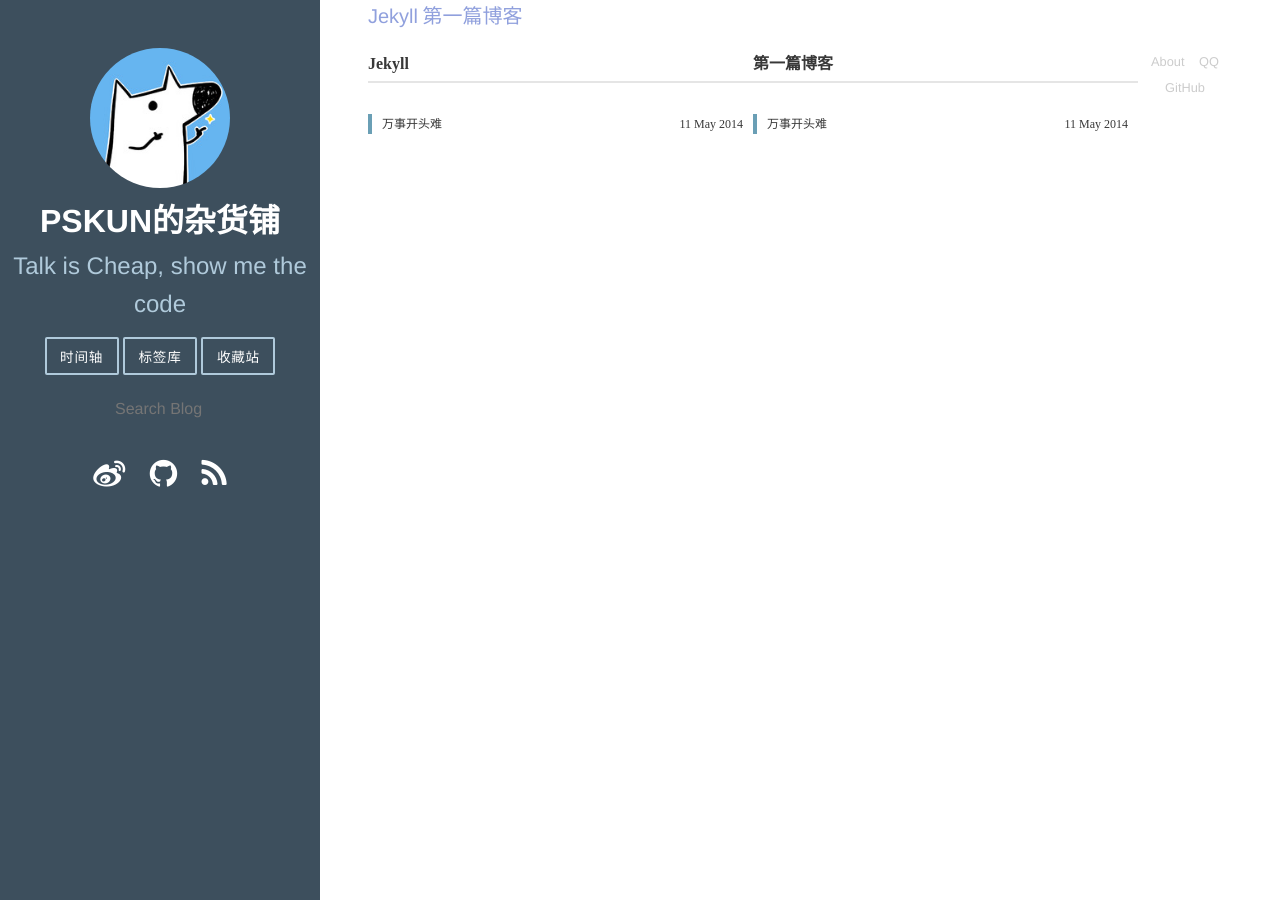
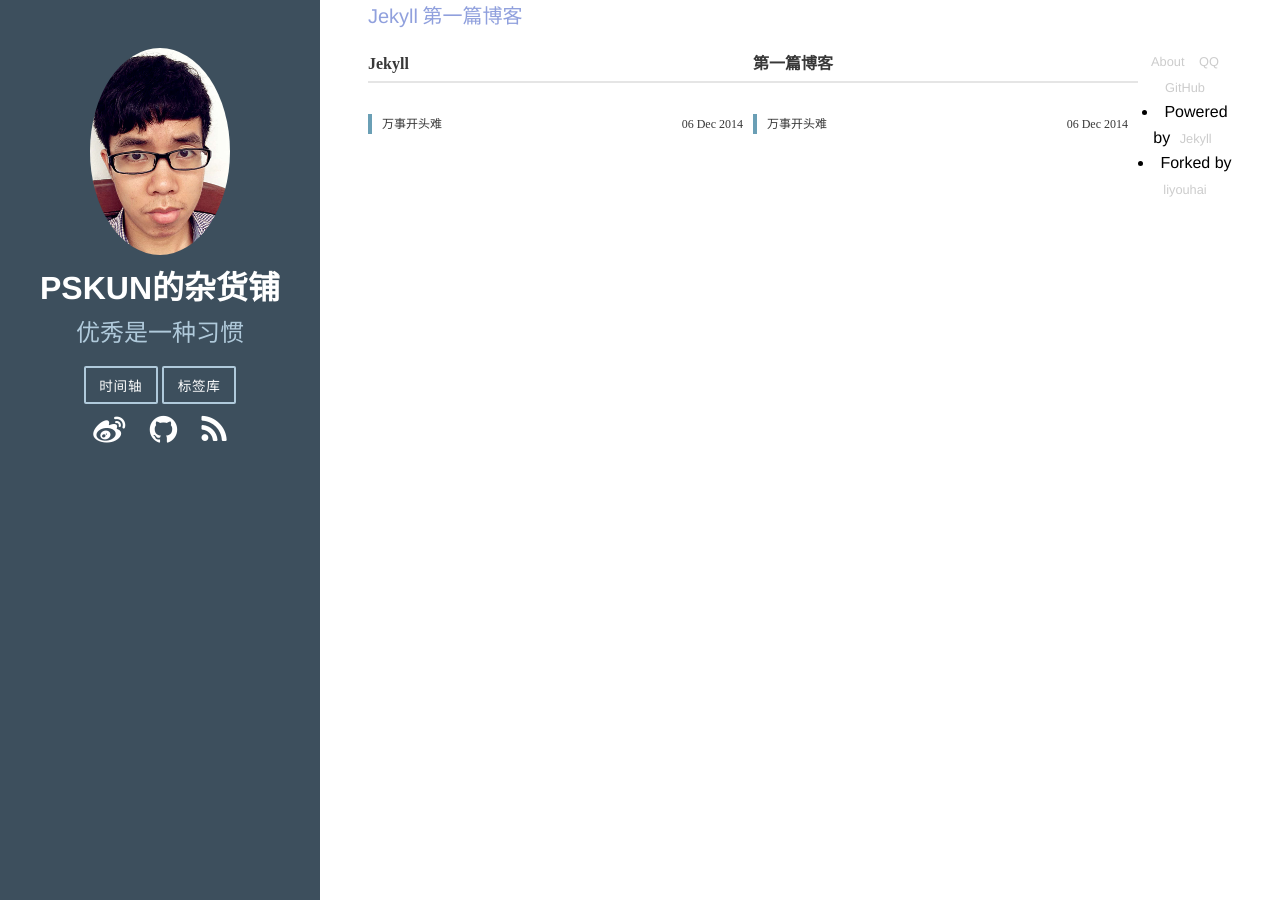
Before and after one commit to pskun/pskun.github.io, a Jekyll site: the page built from Public/tag.html, in a window 1280 px wide. Built offline with Jekyll 4.4.1, drawn with Linux system fonts in a browser that asks for light colours; Markdown is read by kramdown in place of the engine named in the settings.

```diff
--- a/_includes/duoshuo.html
+++ b/_includes/duoshuo.html
@@ -1,8 +1,7 @@
 <a name="comments"> </a>
 <div id="comment">
-    <div class="ds-thread" data-title="{{ page.title }}"></div>
     <!-- 多说评论框 start -->
-	<div class="ds-thread" data-thread-key="请将此处替换成文章在你的站点中的ID" data-title="请替换成文章的标题" data-url="请替换成文章的网址"></div>
+	<div class="ds-thread" data-thread-key="{{ page.id }}" data-title="{{ page.title }}" data-url="{{ page.url }}" ></div>
 	<!-- 多说评论框 end -->
 	<!-- 多说公共JS代码 start (一个网页只需插入一次) -->
 	<script type="text/javascript">
--- a/_layouts/blog.html
+++ b/_layouts/blog.html
@@ -45,12 +45,6 @@
 
 <body>
 
-
-
-
-
-
-
 <div id="layout" class="pure-g">
     <div class="sidebar pure-u-1 pure-u-md-1-4">
         <div class="header">
@@ -60,7 +54,7 @@
                 </a>
             </div>
             <h1 class="brand-title">pskun的杂货铺</h1>
-            <h2 class="brand-tagline">Talk is Cheap, show me the code</h2>
+            <h2 class="brand-tagline">优秀是一种习惯</h2>
 
             <nav class="nav">
                 <ul class="nav-list">
@@ -70,17 +64,8 @@
                     <li class="nav-item">
                         <a class="pure-button" href="/tag">标签库</a>
                     </li>
-                    <li class="nav-item">
-                        <a class="pure-button" href="/1">收藏站</a>
-                    </li>
-
                 </ul>
             </nav>
-            <div class="search">
-                <form action="/search">
-                    <input type="text" class="search-query" placeholder="Search Blog" name="query" title="全站搜索-只支持英文">
-                </form>
-            </div>
             <div id="toc"></div>
             <nav id="nav">
                 <ul class="nav-list">
@@ -113,6 +98,8 @@
                 <a href="/love/welcome-my-blog.html">About</a>
                 <a href="tencent://message/?uin=598301107">QQ</a>
                 <a href="https://github.com/pskun">GitHub</a>
+				<li>Powered by <a href="http://jekyllcn.com/">Jekyll</a></li>
+				<li>Forked by <a href="http://www.liyouhai.com/">liyouhai</a></li>
             <script src="/js/min/nprogress.min.js"></script>
             <script src="/js/index.js"></script>
         </div>
--- a/index.html
+++ b/index.html
@@ -1,7 +1,7 @@
 ---
 layout: blog
 description: ""
-tags : [ 原创 ,博客,技术博文,web开发,J2EE开发者,pskun的个人博客]
+tags : [pskun的个人博客]
 ---
 
 {% for post in paginator.posts %}
```
Also changed, not shown: _posts/2014-05-11-opensource-jekyll-theme-jekyllpure.md (deleted, +0 -16 lines), _posts/2014-12-06-my-first-jekyll-blog.md (added, +39 -0 lines), img/favicon.ico, img/head.jpg, img/top.png.
